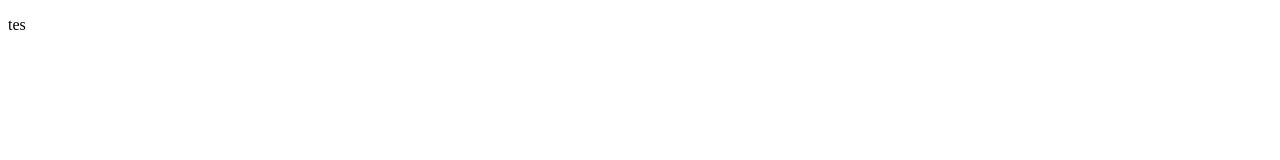
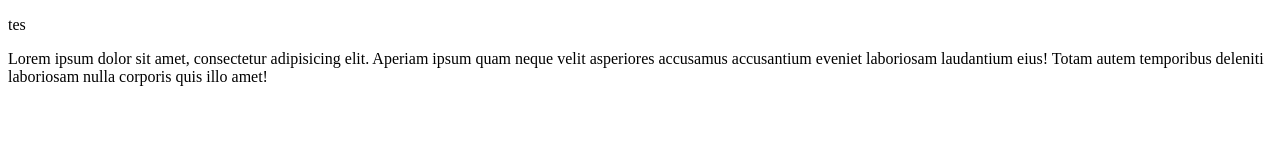
Before and after one commit to namasayasuardi/angir-git7, a plain HTML site: page index.html in a window 1280 px wide. Drawn offline with Linux system fonts and the light colour scheme.

Commit message:
menambahkan paragraf

```diff
--- a/index.html
+++ b/index.html
@@ -8,5 +8,6 @@
 </head>
 <body>
     <p>tes</p>
+    <p>Lorem ipsum dolor sit amet, consectetur adipisicing elit. Aperiam ipsum quam neque velit asperiores accusamus accusantium eveniet laboriosam laudantium eius! Totam autem temporibus deleniti laboriosam nulla corporis quis illo amet!</p>
 </body>
 </html>
```
